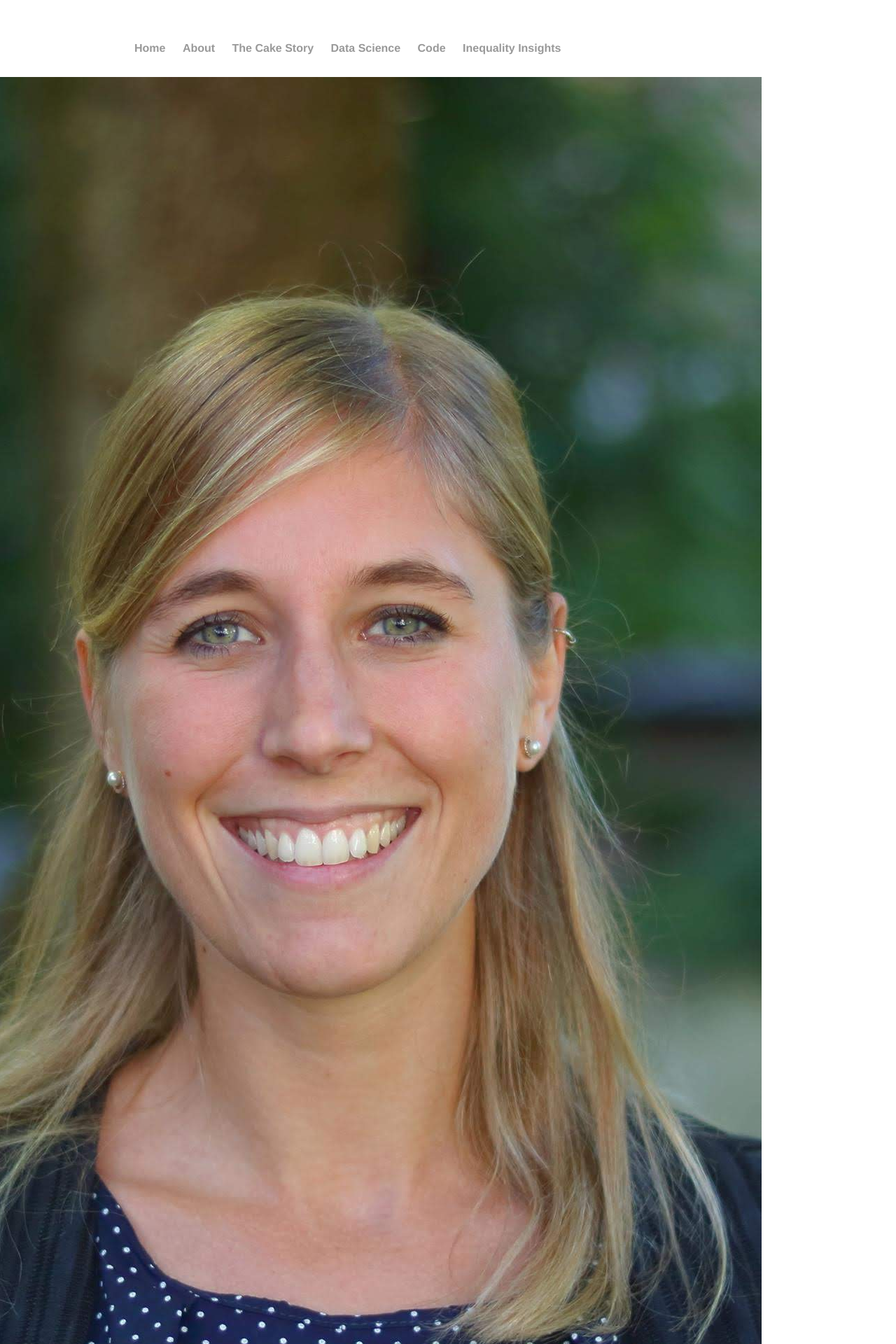
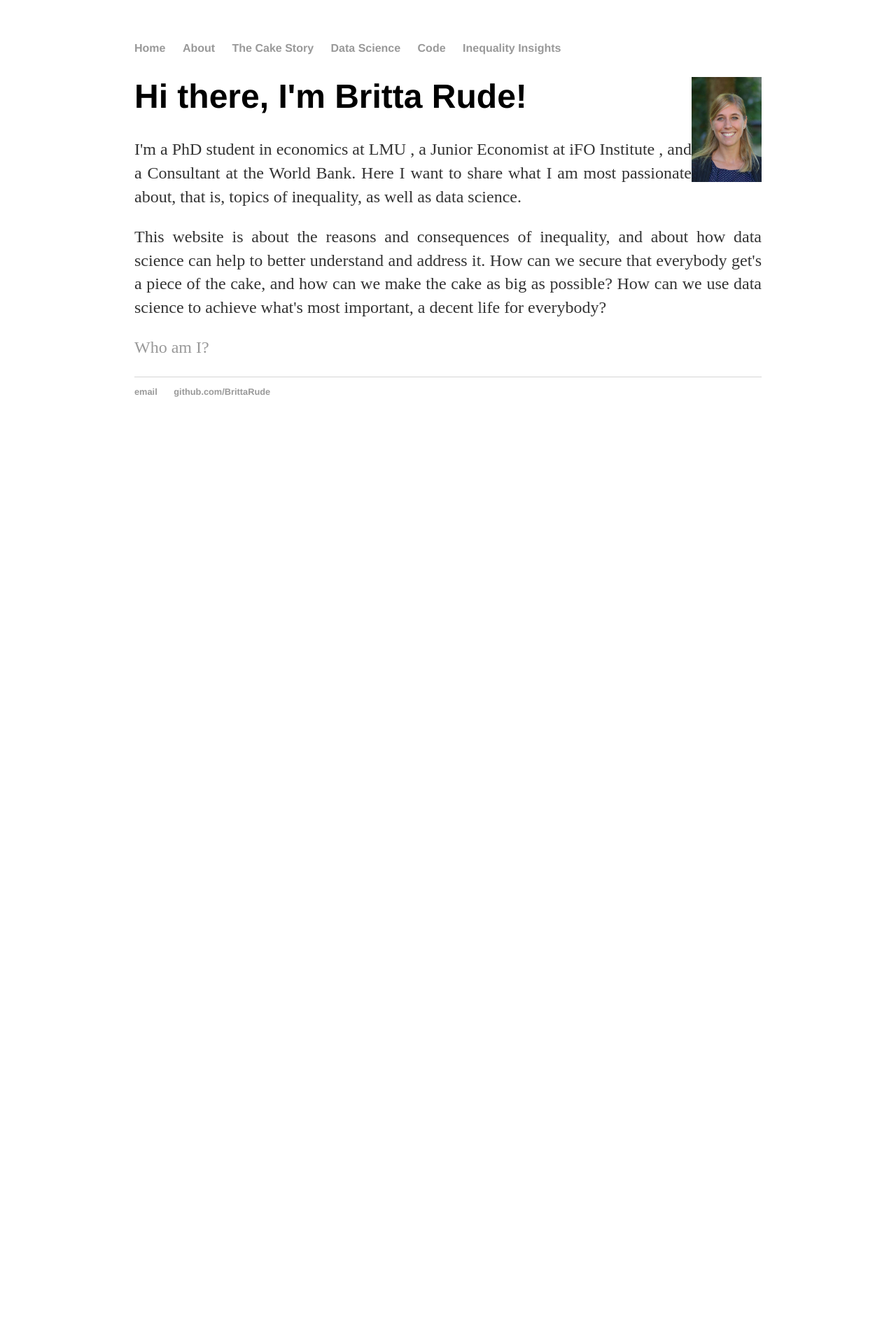
Before and after one commit to BrittaRude/BrittaRude.github.io, a Jekyll site: the page built from index.html, in a window 1280 px wide. Shown: the top 1920 px of the page at 70% size. Built offline with Jekyll 4.4.1, drawn with Linux system fonts in a browser that asks for light colours; after the commit the page ends 900 px from its top, so only the background shows below that.

Commit message:
Update index.html

```diff
--- a/index.html
+++ b/index.html
@@ -3,7 +3,7 @@
 title: Britta Rude
 ---
 <div class="blurb">
-	<img src="images/Foto_BrittaRude.JPG" alt="ProfilePic" ALIGN="right"/>
+	<img src="images/Foto_BrittaRude.JPG" alt="ProfilePic" align=right width="100"/>
 	<h1>Hi there, I'm Britta Rude!</h1>
 	<p>I'm a PhD student in economics at LMU , a Junior Economist at iFO Institute , and a Consultant at the World Bank. Here I want to share what I am most passionate about, that is, topics of inequality, as well as data science.<p>
 
```
